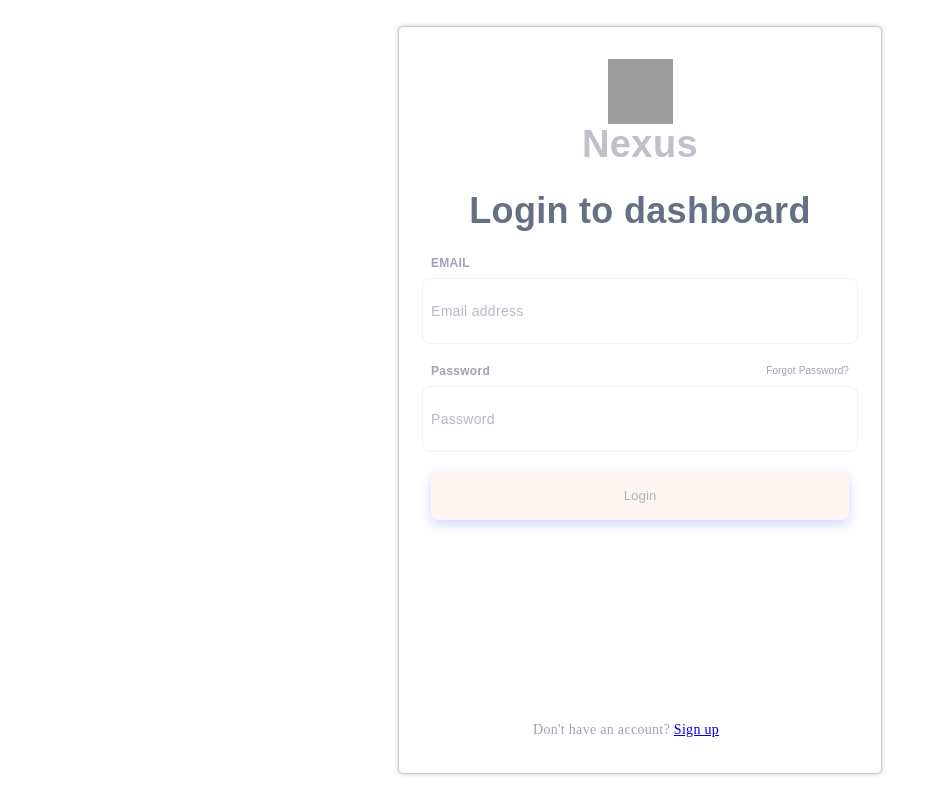
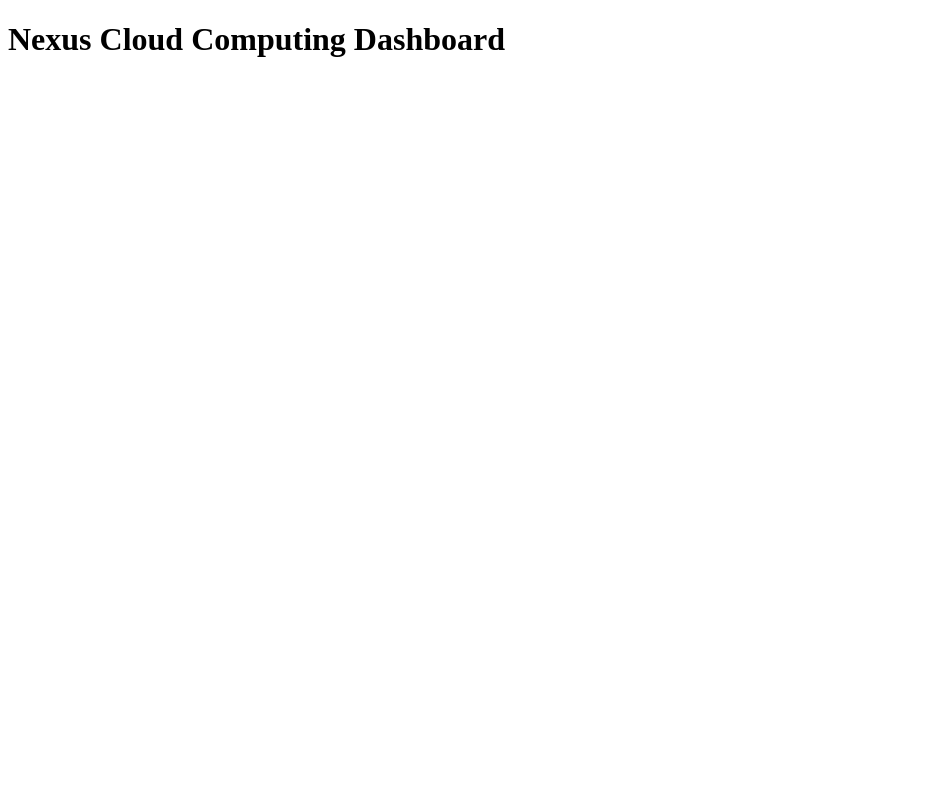
Before and after one commit to JiminSongSoftware/Nexus, an Angular app in the folder Nexus/: page /dashboard in a window 1280 px wide. Shown: the whole page, without its empty margins (0-939 px from the left). Built offline with nearby package versions, Linux system fonts and the light colour scheme; sample sign-in values are in the browser's storage; grey boxes are pictures that could not be loaded.

Commit message:
Fixed some bugs, regarding the login

```diff
--- a/Nexus/src/app/app.component.html
+++ b/Nexus/src/app/app.component.html
@@ -1 +1 @@
-<app-login></app-login>
+<router-outlet></router-outlet>
--- a/Nexus/src/app/dashboard/dashboard.component.ts
+++ b/Nexus/src/app/dashboard/dashboard.component.ts
@@ -11,7 +11,7 @@ import { AuthService } from '../auth.service';
 
 export class DashboardComponent {
 
-  private _isLoggedIn = false
+  private _isLoggedIn = true
   constructor(private authService: AuthService) {
     this._isLoggedIn = this.authService.isLoggedIn();
   }
```
